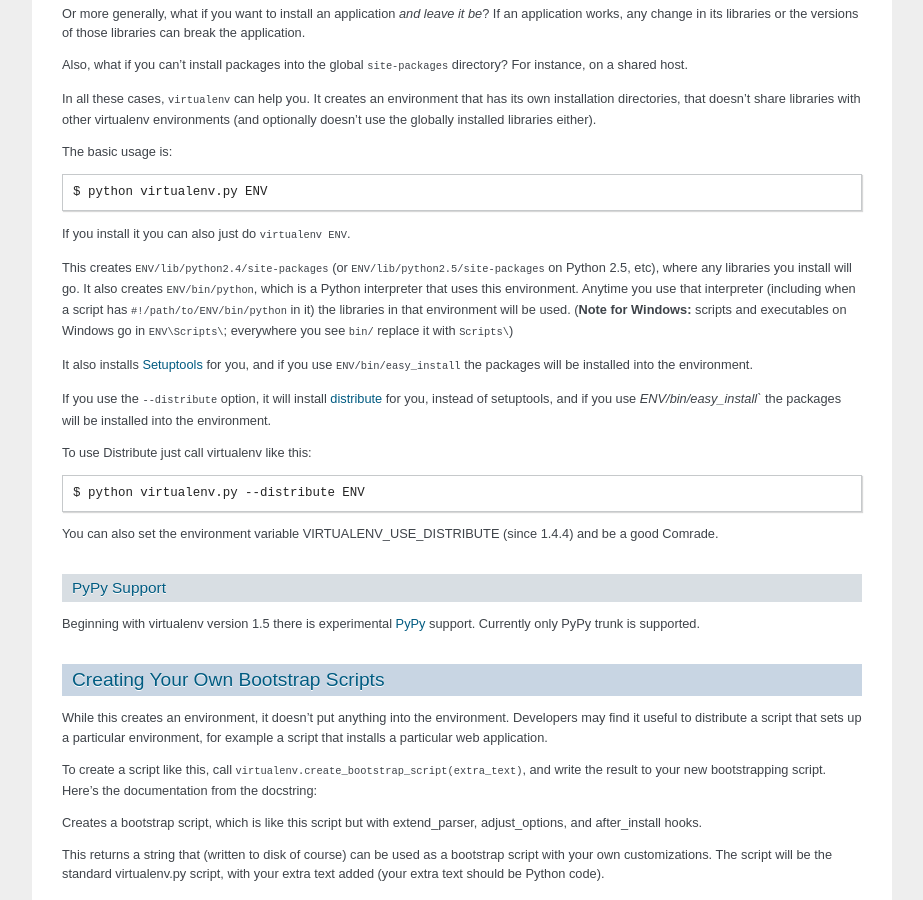
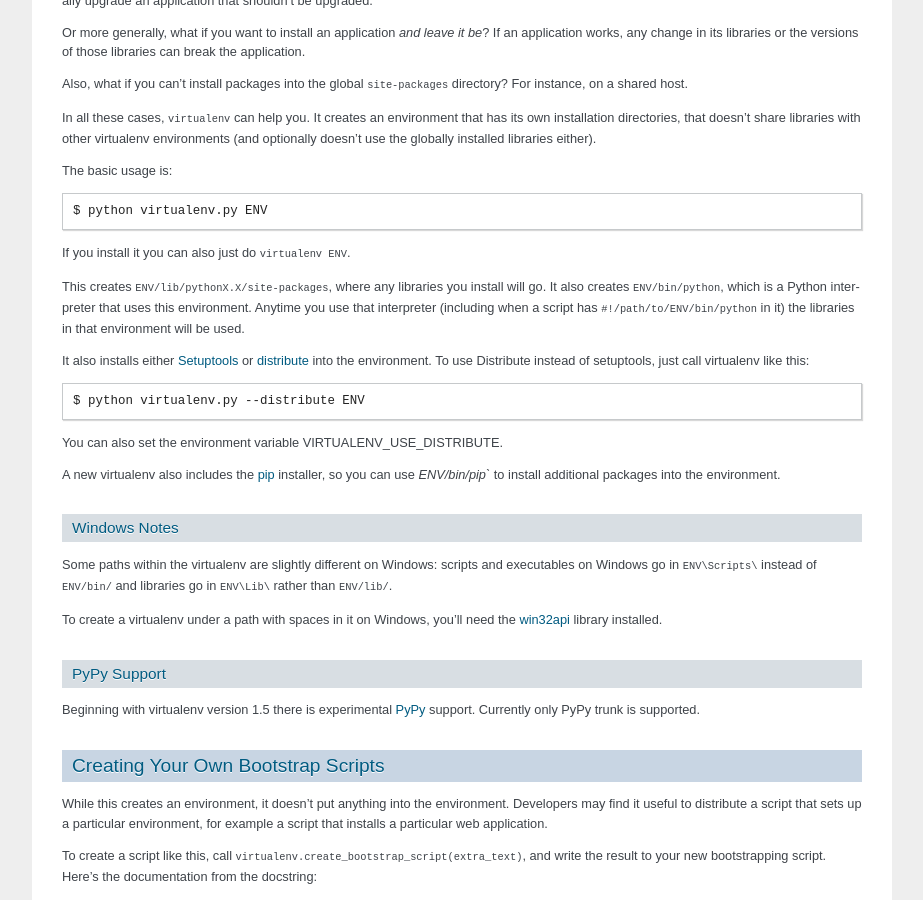
Before and after one commit to pypa/virtualenv, a Sphinx documentation site: the page built from docs/index.txt, in a window 1280 px wide and 900 px high, scrolled down 995 px. Shown: the whole window, without its empty margins (198-1121 px from the left). Built offline with Sphinx 7.4.7, drawn with Linux system fonts in a browser that asks for light colours; some of the changed text lies outside the part shown.

Commit message:
Added documentation notes about Windows, note that pip is installed automatically.

```diff
--- a/docs/index.txt
+++ b/docs/index.txt
@@ -64,32 +64,34 @@
 
 If you install it you can also just do ``virtualenv ENV``.
 
-This creates ``ENV/lib/python2.4/site-packages`` (or
-``ENV/lib/python2.5/site-packages`` on Python 2.5, etc), where any
-libraries you install will go.  It also creates ``ENV/bin/python``,
-which is a Python interpreter that uses this environment.  Anytime you
-use that interpreter (including when a script has
-``#!/path/to/ENV/bin/python`` in it) the libraries in that environment
-will be used.  (**Note for Windows:** scripts and executables on
-Windows go in ``ENV\Scripts\``; everywhere you see ``bin/`` replace it
-with ``Scripts\``)
+This creates ``ENV/lib/pythonX.X/site-packages``, where any libraries you
+install will go.  It also creates ``ENV/bin/python``, which is a Python
+interpreter that uses this environment.  Anytime you use that interpreter
+(including when a script has ``#!/path/to/ENV/bin/python`` in it) the libraries
+in that environment will be used.
 
-It also installs `Setuptools
-<http://peak.telecommunity.com/DevCenter/setuptools>`_ for you, and if
-you use ``ENV/bin/easy_install`` the packages will be installed into
-the environment.
-
-If you use the ``--distribute`` option, it will install `distribute
-<http://pypi.python.org/pypi/distribute>`_ for you, instead of setuptools,
-and if you use `ENV/bin/easy_install`` the packages will be installed into the
-environment.
-
-To use Distribute just call virtualenv like this::
+It also installs either `Setuptools
+<http://peak.telecommunity.com/DevCenter/setuptools>`_ or `distribute
+<http://pypi.python.org/pypi/distribute>`_ into the environment. To use
+Distribute instead of setuptools, just call virtualenv like this::
 
     $ python virtualenv.py --distribute ENV
 
-You can also set the environment variable VIRTUALENV_USE_DISTRIBUTE (since 1.4.4)
-and be a good Comrade.
+You can also set the environment variable VIRTUALENV_USE_DISTRIBUTE.
+
+A new virtualenv also includes the `pip <http://pypy.python.org/pypi/pip>`_
+installer, so you can use `ENV/bin/pip`` to install additional packages into
+the environment.
+
+Windows Notes
+~~~~~~~~~~~~~
+
+Some paths within the virtualenv are slightly different on Windows: scripts and
+executables on Windows go in ``ENV\Scripts\`` instead of ``ENV/bin/`` and
+libraries go in ``ENV\Lib\`` rather than ``ENV/lib/``.
+
+To create a virtualenv under a path with spaces in it on Windows, you'll need
+the `win32api <http://sourceforge.net/projects/pywin32/>`_ library installed.
 
 PyPy Support
 ~~~~~~~~~~~~
```
